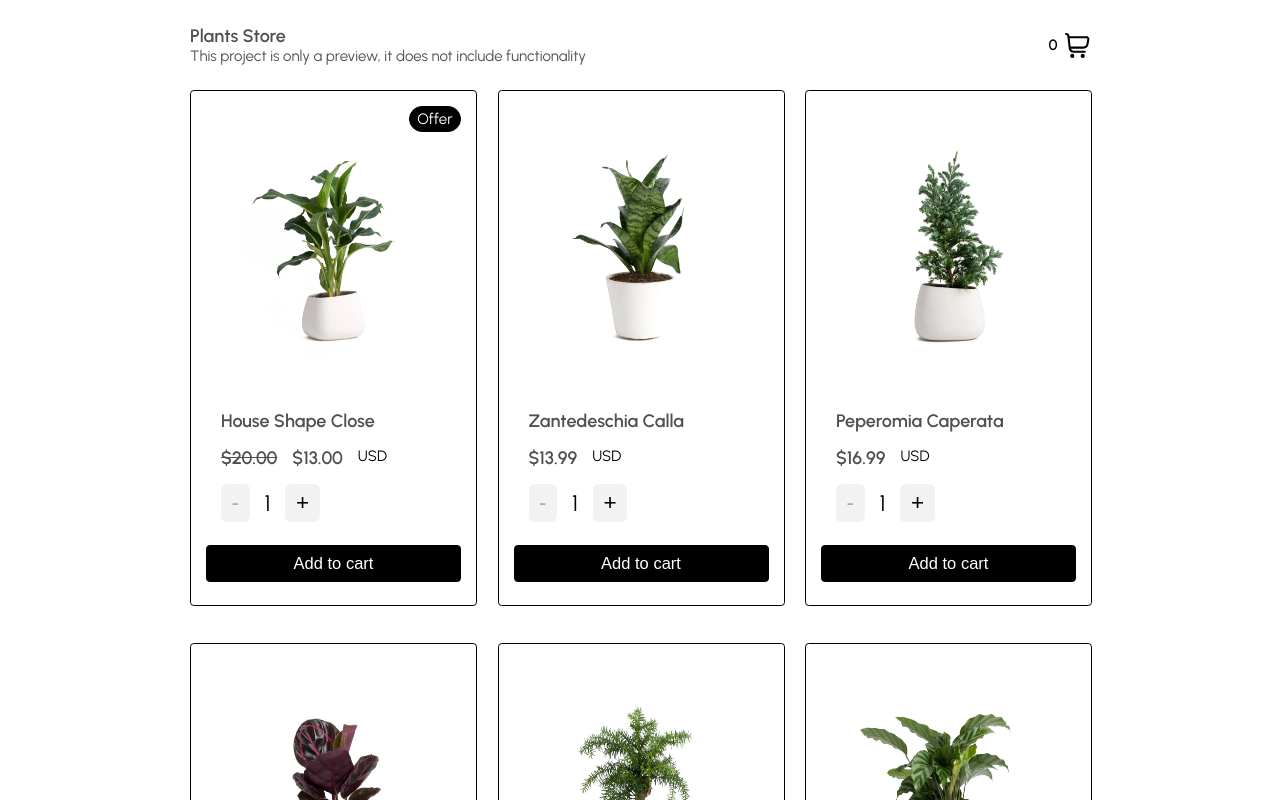
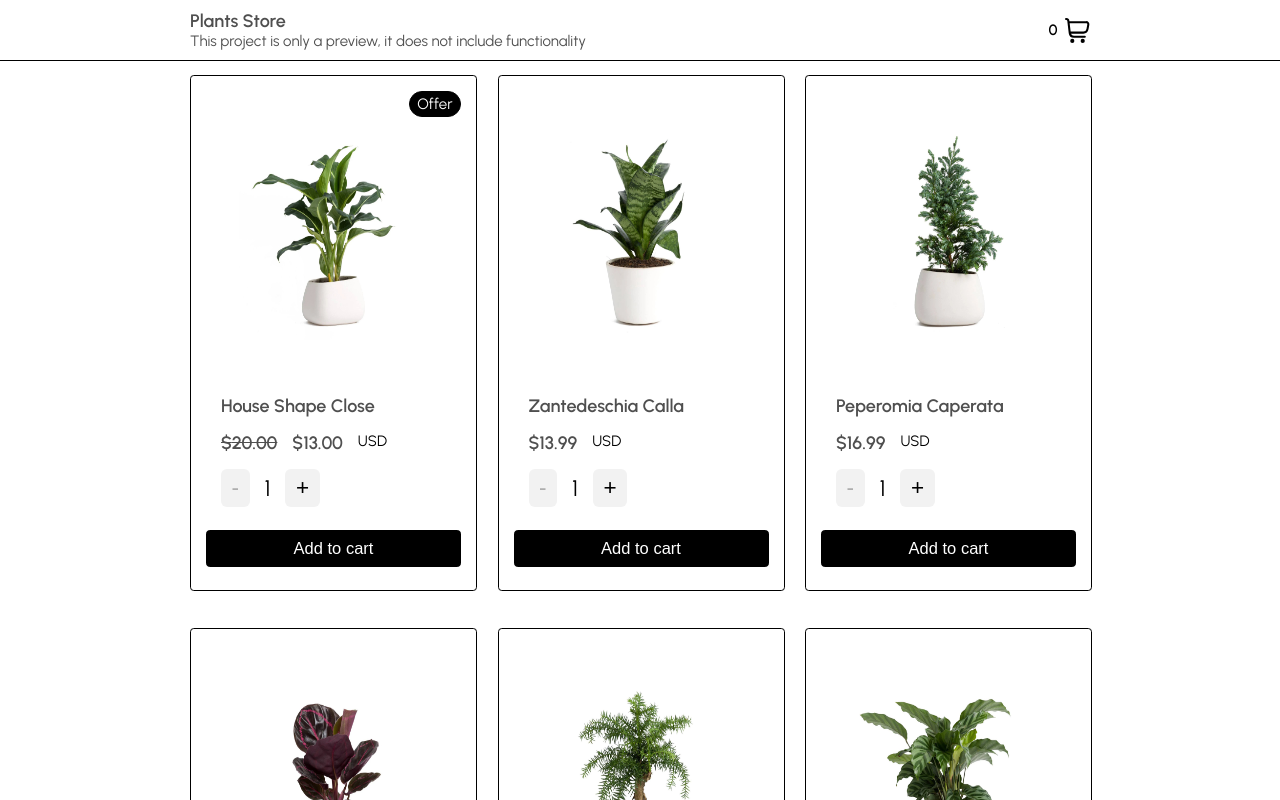
Before and after one commit to nappalm/plants-store, a Next.js app: page / in a window 1280 px wide. Shown: the top 800 px of the page. Built offline with nearby package versions, Linux system fonts and the light colour scheme.

Commit message:
Static navbar

```diff
--- a/components/layout.js
+++ b/components/layout.js
@@ -1,3 +1,4 @@
+import { css } from '@emotion/react'
 import styled from '@emotion/styled'
 import Head from 'next/head'
 import { useContext } from 'react'
@@ -7,19 +8,38 @@ import Flex from './flex'
 import ShoppingCart from './icons/shopping-cart'
 import Text, { Title } from './text'
 
-const LayoutStyle = styled.div`
+const centerContent = css`
   margin-inline-start: auto;
   margin-inline-end: auto;
   max-width: 60rem;
+`
+
+const LayoutStyle = styled.div`
   margin-top: 1rem;
+  ${centerContent};
+
   .content {
-    margin-top: 1rem;
+    margin-top: 5rem;
   }
+
   .nav {
+    border-bottom: 1px solid #000;
+    z-index: 1;
+    background: white;
+    position: fixed;
+    width: 100%;
+    left: 0;
+    top: 0;
+
+    &-content {
+      ${centerContent};
+      min-height: 60px;
       display: flex;
       justify-content: space-between;
       align-items: center;
-    height: 60px;
+      padding-left: 1rem;
+      padding-right: 1rem;
+    }
   }
 
   .shopping-cart-preview {
@@ -47,6 +67,7 @@ const Layout = ({ children }) => {
         <title>Plants Store</title>
       </Head>
       <div className="nav">
+        <div className="nav-content">
           <Flex>
             <Title>Plants Store</Title>
             <Text>
@@ -58,6 +79,7 @@ const Layout = ({ children }) => {
             <ShoppingCart />
           </div>
         </div>
+      </div>
       <div className="content">{children}</div>
     </LayoutStyle>
   )
```
Lines whose indentation alone changed are shown as unchanged.
